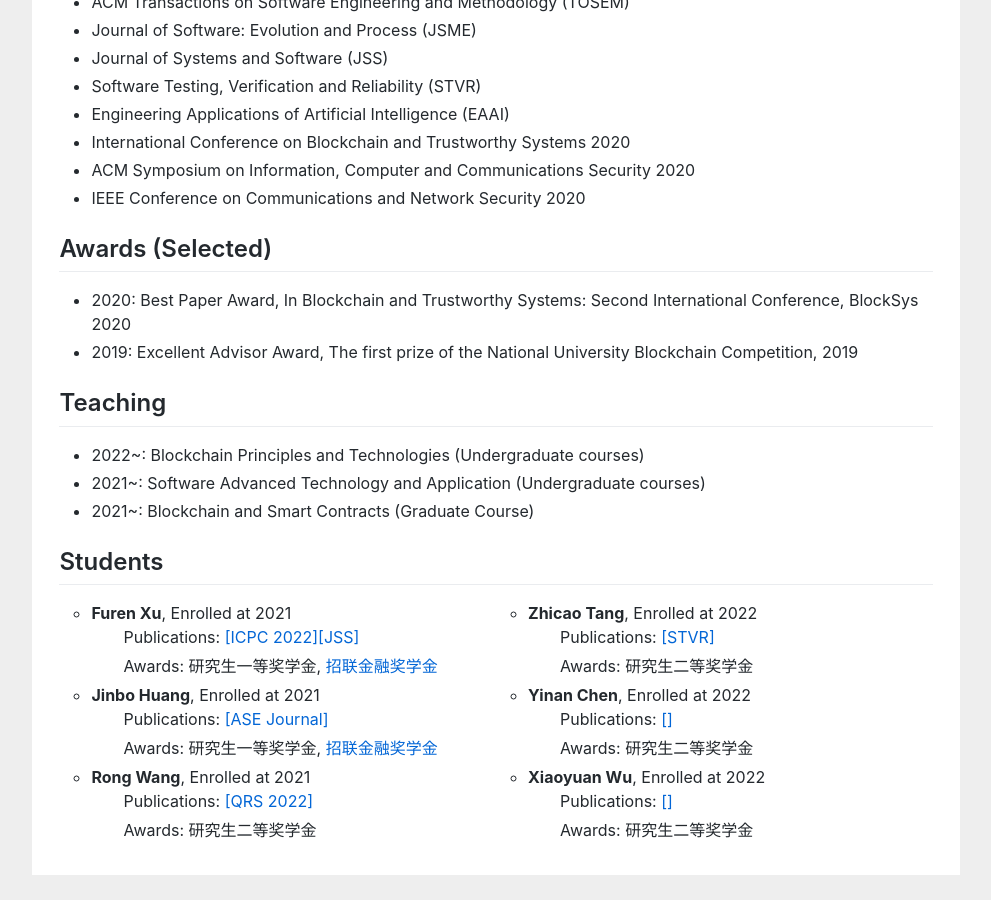
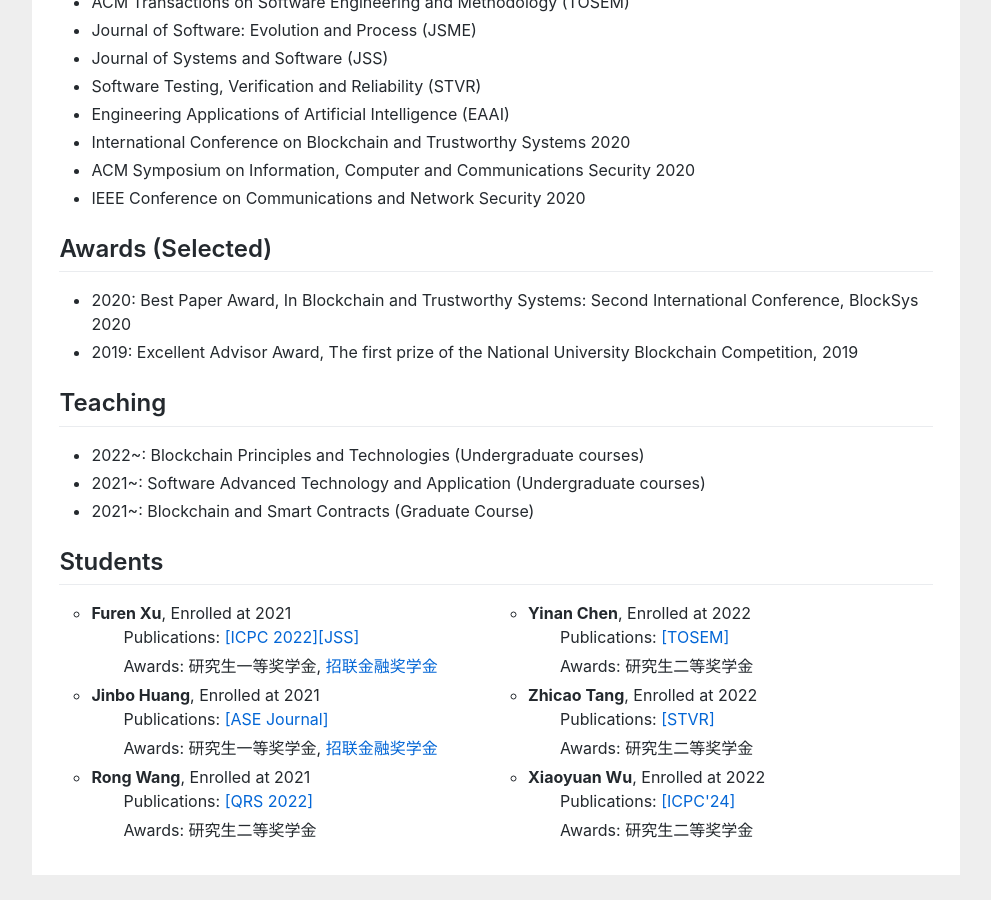
Before and after one commit to huangyuan-hy/huangyuan-hy.github.io, a Jekyll site: the page index.html, which Jekyll copies as it is, in a window 1280 px wide and 900 px high, scrolled down 3983 px. Shown: the whole window, without its empty margins (144-1135 px from the left). Built offline with Jekyll 4.4.1, drawn with Linux system fonts in a browser that asks for light colours.

Commit message:
Update index.html

```diff
--- a/index.html
+++ b/index.html
@@ -255,16 +255,16 @@ empirical study to learn how programmers reuse code on <a href="https://stackove
 				</ul></div>
         <div class="column">				<ul>
 
+		<li type="circle"><b>Yinan Chen</b>, Enrolled at 2022</li>
+    <p style="text-indent:2em;">Publications: <a href="">[TOSEM]</a></p>
+   <p style="text-indent:2em; line-height:2px;"> Awards: 研究生二等奖学金</p>
+
 <li type="circle"><b>Zhicao Tang</b>, Enrolled at 2022</li>
     <p style="text-indent:2em;">Publications: <a href="">[STVR]</a></p>
 	<p style="text-indent:2em; line-height:2px;">Awards: 研究生二等奖学金</p>
 
-<li type="circle"><b>Yinan Chen</b>, Enrolled at 2022</li>
-    <p style="text-indent:2em;">Publications: <a href="">[]</a></p>
-   <p style="text-indent:2em; line-height:2px;"> Awards: 研究生二等奖学金</p>
-
 <li type="circle"><b>Xiaoyuan Wu</b>, Enrolled at 2022</li>
-    <p style="text-indent:2em;">Publications: <a href="">[]</a></p>
+    <p style="text-indent:2em;">Publications: <a href="">[ICPC'24]</a></p>
     <p style="text-indent:2em; line-height:2px;">Awards: 研究生二等奖学金</p>
 
 				</ul></div>
```
